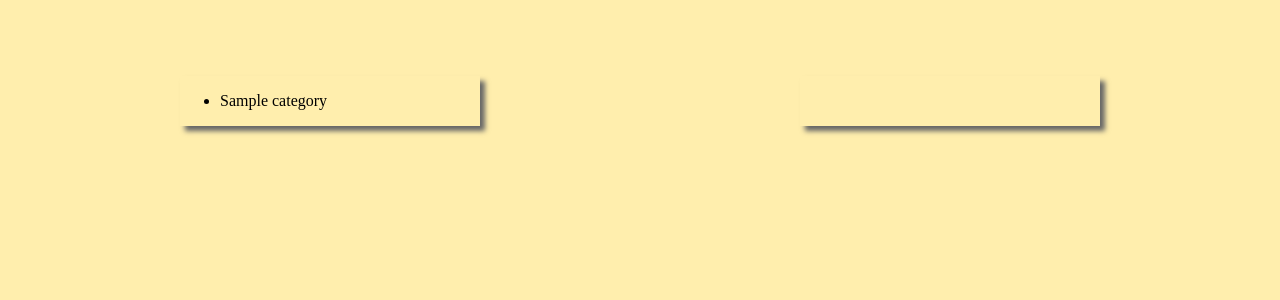
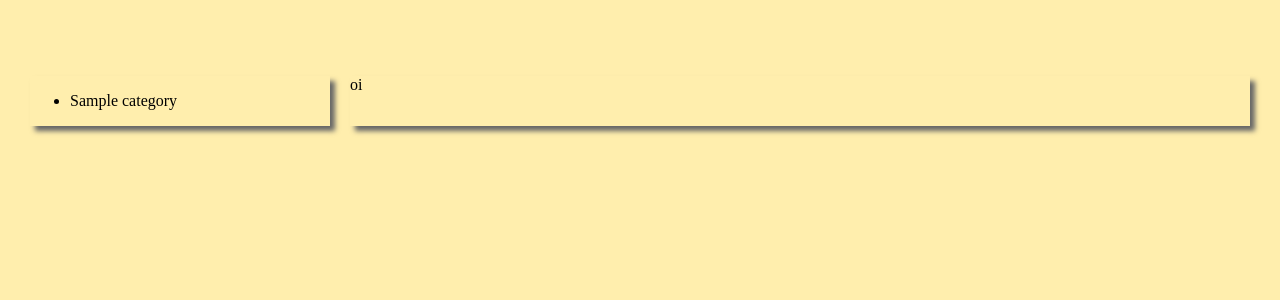
Before and after one commit to albertoivo/item-catalog-fullstacknd, a Flask app: page / in a window 1280 px wide. Shown: the top 300 px of the page. Run offline with Flask 2, Linux system fonts and the light colour scheme; tables that the repository leaves empty hold one stand-in row (values such as "Sample post").

Commit message:
design flexbox

```diff
--- a/static/styles.css
+++ b/static/styles.css
@@ -16,8 +16,8 @@ body {
 
 .container {
   display: flex;
+  justify-content: space-around;
   flex-wrap: wrap;
-  justify-content: space-around;
   margin-top: 46px;
 }
 
@@ -91,12 +91,14 @@ p {
 }
 
 #categories {
-  width: 300px;
+  flex: 1;
+  min-width: 100px;
   margin: 10px;
 }
 
 #items {
-  width: 300px;
+  flex: 3;
+  min-width: 300px;
   margin: 10px;
 }
 
--- a/templates/catalog.html
+++ b/templates/catalog.html
@@ -9,8 +9,7 @@
 </div>
 
 <div id="items" class="shadow">
-
+  <label>oi</label>
 </div>
 
-
 {% endblock %}
--- a/templates/main.html
+++ b/templates/main.html
@@ -16,7 +16,6 @@
 
 <body>
 
-
   <div class="container">
     {% block content %} {% endblock %}
   </div>
```
